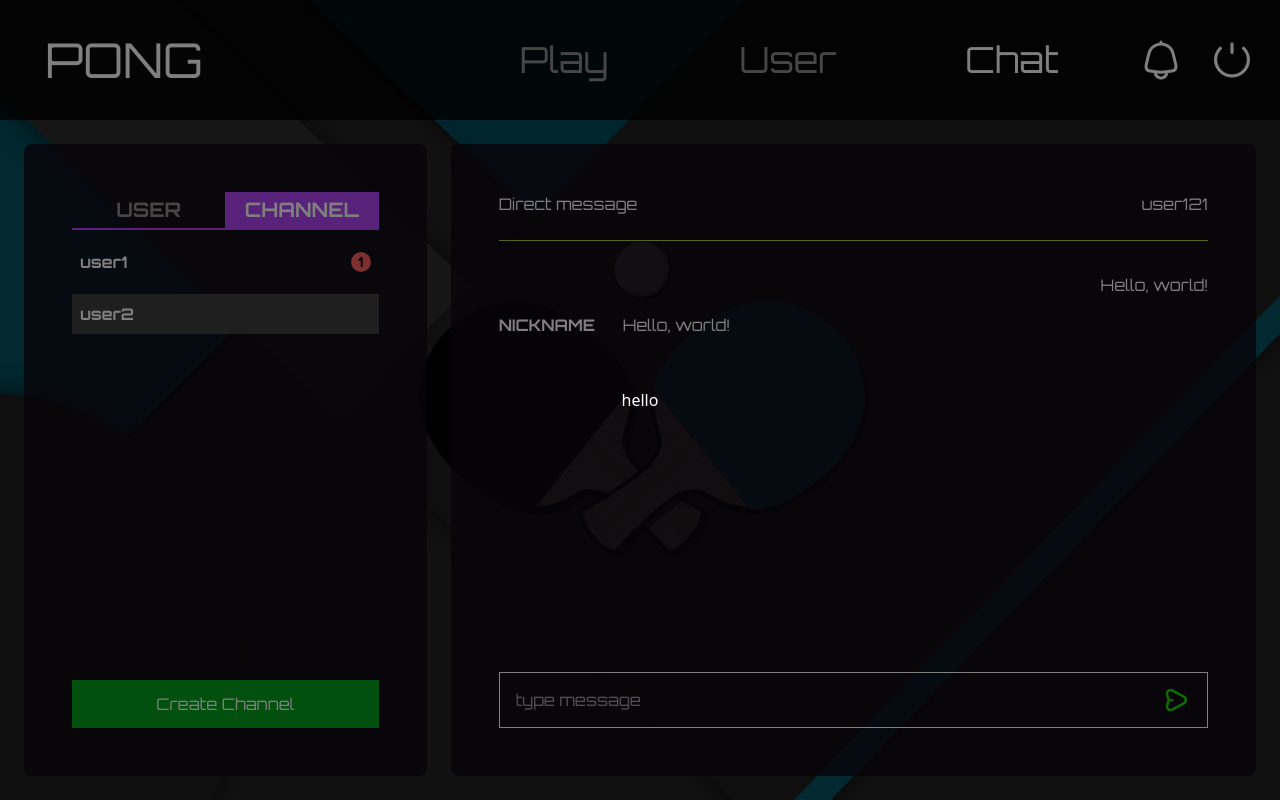
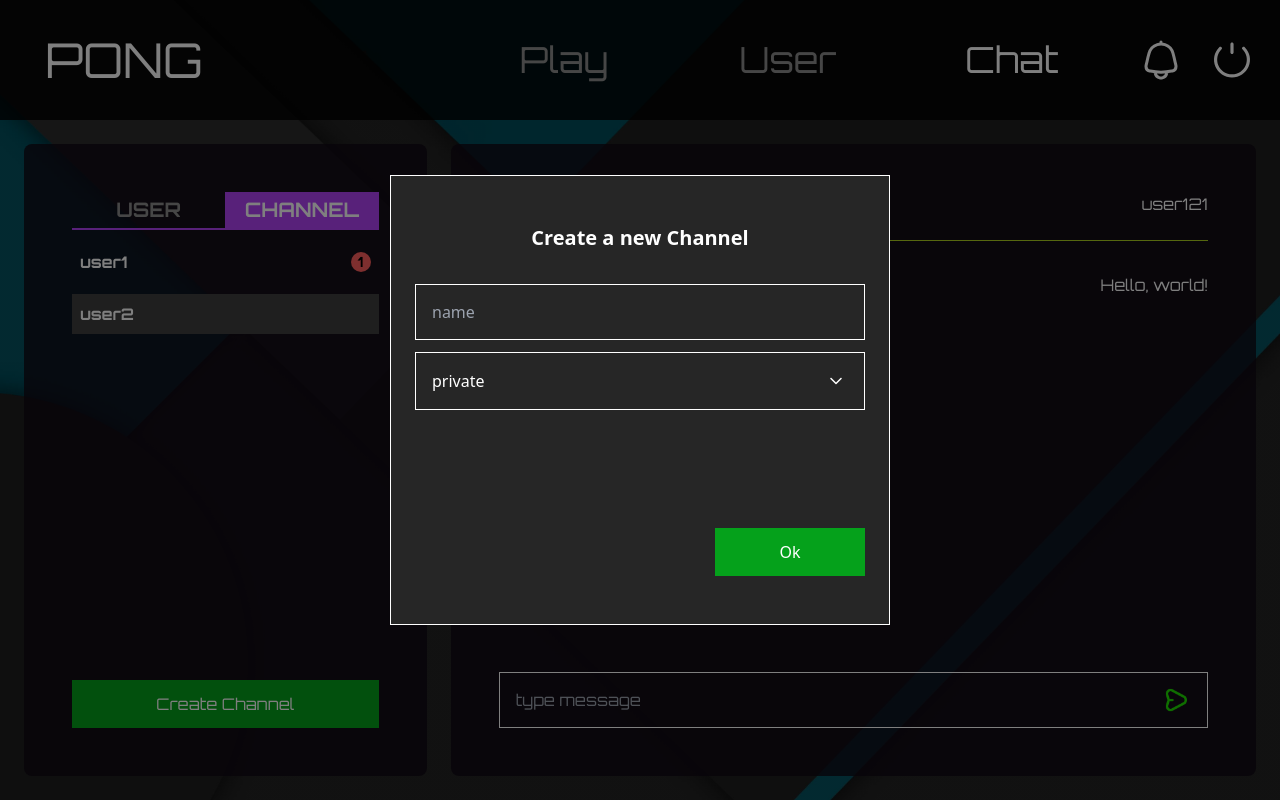
Before and after one commit to ssoyeong-lee/frontend, a Next.js app: page /chat in a window 1280 px wide. Both pictures are taken after a click on the button "Create Channel". Built offline with nearby package versions, Linux system fonts and the light colour scheme.

Commit message:
FEAT: create channl Modal 추가

```diff
--- a/src/card/chat/ListCard.tsx
+++ b/src/card/chat/ListCard.tsx
@@ -1,6 +1,7 @@
 import NotificationDot from "@/components/NotificationDot";
 import SquareButton from "@/components/button/SquareButton";
 import ChatSwitch from "@/components/chat/ChatSwitch";
+import ChannelCreateModal from "@/components/modal/ChannelCreateModal";
 import { useModal } from "@/hooks/useModal";
 import Card from "@/layouts/Card";
 import FlexBox from "@/layouts/FlexBox";
@@ -8,7 +9,7 @@ import FlexBox from "@/layouts/FlexBox";
 export default function ListCard() {
   const { openModal } = useModal();
   const onClick = () => {
-    openModal(<div>hello</div>);
+    openModal(<ChannelCreateModal />);
   };
   return (
     <Card>
--- a/src/components/button/SquareButton.tsx
+++ b/src/components/button/SquareButton.tsx
@@ -9,9 +9,10 @@ export default function SquareButton({
   className,
   onClick,
 }: SquareButtonProps) {
+  const width = className?.includes("w-") ? "" : "w-full";
   return (
     <button
-      className={`w-full px-2 py-3 bg-button-green hover:button-green-hover ${className}`}
+      className={`px-2 py-3 bg-button-green hover:button-green-hover ${className} ${width}`}
       onClick={onClick}
     >
       {children}
--- /dev/null
+++ b/src/components/control/SelectBox.tsx
@@ -0,0 +1,53 @@
+import FlexBox from "@/layouts/FlexBox";
+import Icon from "@/layouts/Icon";
+import { useState } from "react";
+
+interface Props {
+  list: string[];
+  value: string;
+  onChange: (value: string) => void;
+}
+
+export default function SelectBox({ list, value, onChange }: Props) {
+  const [isSelect, setIsSelect] = useState(false);
+  const clickSelect = () => {
+    setIsSelect(true);
+  };
+  const clickList = (item: string) => {
+    setIsSelect(false);
+    onChange(item);
+  };
+  return (
+    <div className="w-full relative">
+      {isSelect ? (
+        <FlexBox
+          className="absolute w-full top-0 border border-white"
+          direction="col"
+        >
+          {list.map((item, idx) => {
+            return (
+              <div
+                className="w-full h-full pl-4 vertical-middle p-4 hover:bg-gray-600 cursor-pointer"
+                onClick={() => clickList(item)}
+                key={idx}
+              >
+                {item}
+              </div>
+            );
+          })}
+        </FlexBox>
+      ) : (
+        <div className="w-full h-full cursor-pointer" onClick={clickSelect}>
+          <FlexBox className="w-full h-full border border-white p-4 justify-between">
+            <div>{value}</div>
+            <Icon
+              src="/icon/arrow-down.png"
+              className="w-[24px] h-[24px]"
+              alt="icon"
+            />
+          </FlexBox>
+        </div>
+      )}
+    </div>
+  );
+}
--- /dev/null
+++ b/src/components/modal/ChannelCreateModal.tsx
@@ -0,0 +1,36 @@
+import SquareButton from "@/components/button/SquareButton";
+import DefaultInput from "@/components/control/DefaultInput";
+import SelectBox from "@/components/control/SelectBox";
+import FlexBox from "@/layouts/FlexBox";
+import ModalCard from "@/layouts/ModalCard";
+import { useState } from "react";
+
+export default function ChannelCreateModal() {
+  const [value, setValue] = useState("private");
+  const onChange = (value: string) => {
+    setValue(value);
+  };
+  return (
+    <ModalCard className="w-[500px] h-[450px]">
+      <FlexBox className="w-full h-full justify-between" direction="col">
+        <div className="w-full">
+          <div className="w-full text-xl font-bold mb-8 text-center">
+            Create a new Channel
+          </div>
+          <FlexBox className="w-full gap-3" direction="col">
+            <DefaultInput placeholder="name" />
+            <SelectBox
+              list={["private", "protected", "public"]}
+              value={value}
+              onChange={onChange}
+            />
+            {value === "protected" && <DefaultInput placeholder="password" />}
+          </FlexBox>
+        </div>
+        <FlexBox className="w-full justify-end">
+          <SquareButton className="w-[150px]">Ok</SquareButton>
+        </FlexBox>
+      </FlexBox>
+    </ModalCard>
+  );
+}
--- a/src/components/modal/MatchFoundModal.tsx
+++ b/src/components/modal/MatchFoundModal.tsx
@@ -1,5 +1,6 @@
 import Avatar from "@/components/Avatar";
 import FlexBox from "@/layouts/FlexBox";
+import ModalCard from "@/layouts/ModalCard";
 
 interface UserDisplayProps {
   src: string;
@@ -27,7 +28,7 @@ function UserDisplay({ src, nickname, lp, winRate, type }: UserDisplayProps) {
 
 export default function MatchFoundModal() {
   return (
-    <div className="bg-gray-700 px-6 py-12 border-[1.5px] border-white">
+    <ModalCard>
       <div className="text-4xl font-bold mb-12 text-center">Match Found</div>
       <FlexBox className="gap-12">
         <UserDisplay
@@ -46,6 +47,6 @@ export default function MatchFoundModal() {
           type="user"
         />
       </FlexBox>
-    </div>
+    </ModalCard>
   );
 }
--- /dev/null
+++ b/src/layouts/ModalCard.tsx
@@ -0,0 +1,13 @@
+interface Props {
+  children: React.ReactNode;
+  className?: string;
+}
+export default function ModalCard({ children, className }: Props) {
+  return (
+    <div
+      className={`bg-gray-700 px-6 py-12 border-[1.5px] border-white ${className}`}
+    >
+      {children}
+    </div>
+  );
+}
```
Also changed, not shown: public/icon/arrow-down.png (added).
